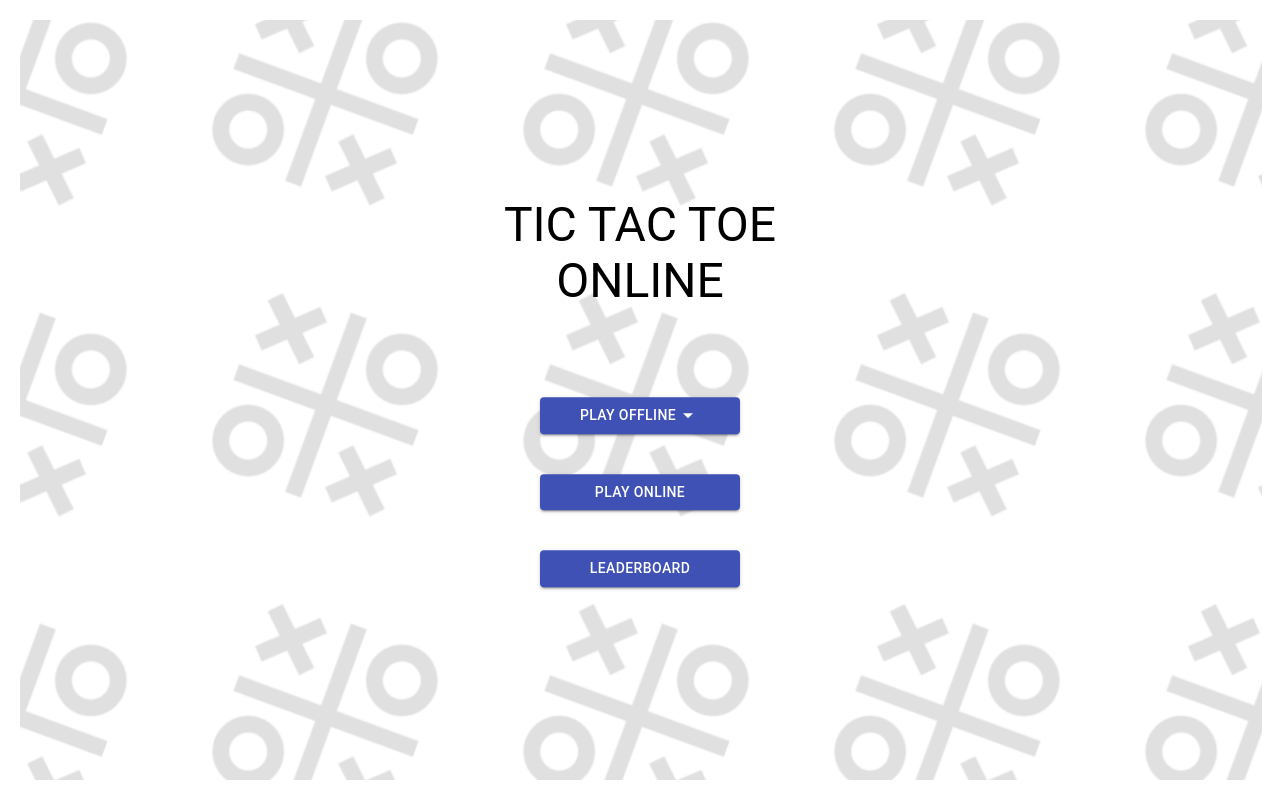
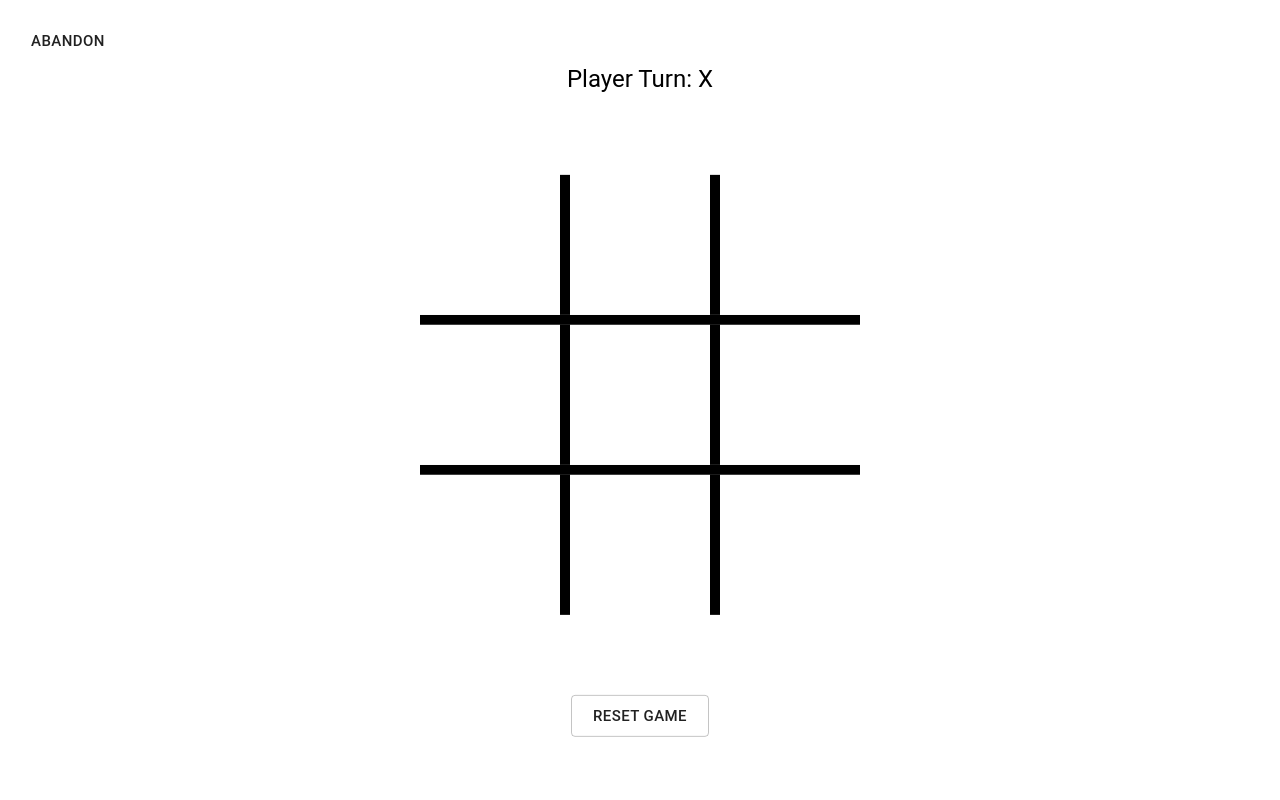
Before and after one commit to msalman-abid/TicTacToe_Online, a React (Create React App) app in the folder react-app/: page /game_bo3 in a window 1280 px wide. Built offline with nearby package versions, Linux system fonts and the light colour scheme; no server answers.

Commit message:
Game modes initialization

```diff
--- a/react-app/src/App.js
+++ b/react-app/src/App.js
@@ -34,7 +34,13 @@ function App() {
       <BrowserRouter>
         <Switch>
           <Route path="/game">
-            <GameOffline />
+            <GameOffline mode={"regular"}/>
+          </Route>
+          <Route path="/game_rapid">
+            <GameOffline mode={"rapid"}/>
+          </Route>
+          <Route path="/game_bo3">
+            <GameOffline mode={"bo3"}/>
           </Route>
           <Route path="/game_online">
             {accessOnlineGame}
--- a/react-app/src/GameOffline.js
+++ b/react-app/src/GameOffline.js
@@ -46,7 +46,6 @@ function Square(props) {
       if (calculateWinner(squares)) {
         this.props.setWinner();
       }
-
     }
 
     renderSquare(i) {
@@ -141,8 +140,7 @@ function Square(props) {
       super(props);
       this.state = {
       apiResponse: "",
-      gameWinner: false };
-
+      gameWinner: false};
   }
 
   callAPI() {
@@ -180,7 +178,7 @@ function Square(props) {
                 top: '50%',
                 transform: 'translate(-50%, -50%)'}}
               >
-                <Board setWinner={this.boardSetWinner}/>
+                <Board setWinner={this.boardSetWinner} mode={this.props.mode}/>
               </Container>
           </Box>
         </>
--- a/react-app/src/GameOnline.js
+++ b/react-app/src/GameOnline.js
@@ -28,7 +28,6 @@ function Square(props) {
           variant="contained"
           color="primary"
           href={"/profile"}
-          // disabled={!status}
         >
           View Profile
         </Button>
--- a/react-app/src/main_page.js
+++ b/react-app/src/main_page.js
@@ -160,9 +160,9 @@ export default function Page({status})
                     <Paper style={{width:'200px'}} alignItems='center'>
                       <ClickAwayListener onClickAway={handleClose}>
                         <MenuList autoFocusItem={open} id="menu-list-grow" onKeyDown={handleListKeyDown}>
-                          <MenuItem onClick={handleClose}>Profile</MenuItem>
-                          <MenuItem onClick={handleClose}>My account</MenuItem>
-                          <MenuItem onClick={handleClose}>Logout</MenuItem>
+                          <Button href = "/game" style={{width: '200px', textTransform: 'none'}} onClick={handleClose}>Regular</Button>
+                          <Button href="/game_rapid" style={{width: '200px', textTransform: 'none'}} onClick={handleClose}>Rapid Fire</Button>
+                          <Button href="/game_bo3" style={{width: '200px', textTransform: 'none'}} onClick={handleClose}>Best of Three</Button>
                         </MenuList>
                       </ClickAwayListener>
                     </Paper>
```
